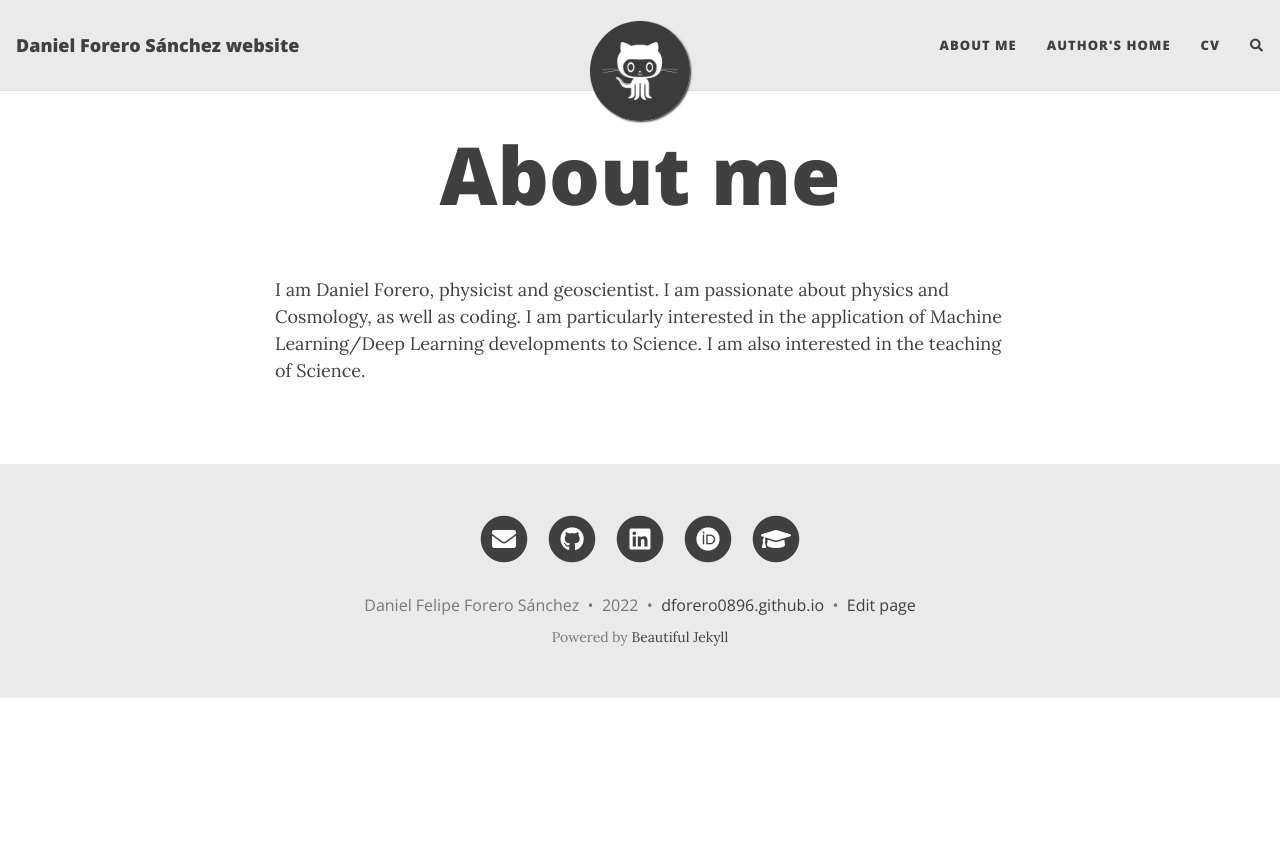
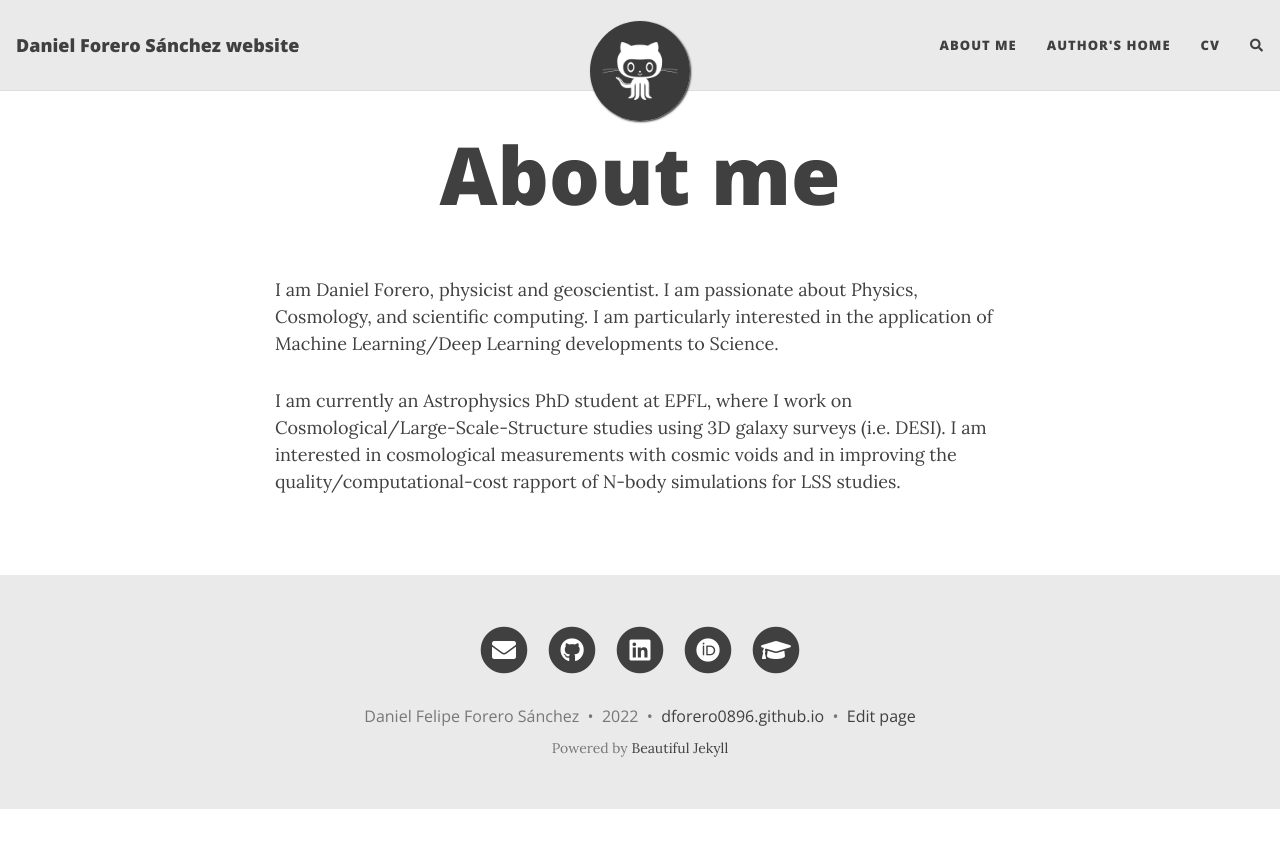
Before and after one commit to dforero0896/dforero0896.github.io, a Jekyll site: the page built from aboutme.md, in a window 1280 px wide. Shown: the top 848 px of the page. Built offline with Jekyll 4.4.1, drawn with Linux system fonts in a browser that asks for light colours; nearby versions of some CDN libraries; comment, search, counter and statistics services are not loaded.

Commit message:
Update aboutme.md

```diff
--- a/aboutme.md
+++ b/aboutme.md
@@ -3,4 +3,6 @@ layout: page
 title: About me
 ---
 
-I am Daniel Forero, physicist and geoscientist. I am passionate about physics and Cosmology, as well as coding. I am particularly interested in the application of Machine Learning/Deep Learning developments to Science. I am also interested in the teaching of Science.
+I am Daniel Forero, physicist and geoscientist. I am passionate about Physics, Cosmology, and scientific computing. I am particularly interested in the application of Machine Learning/Deep Learning developments to Science.
+
+I am currently an Astrophysics PhD student at EPFL, where I work on Cosmological/Large-Scale-Structure studies using 3D galaxy surveys (i.e. DESI). I am interested in cosmological measurements with cosmic voids and in improving the quality/computational-cost rapport of N-body simulations for LSS studies.
```
